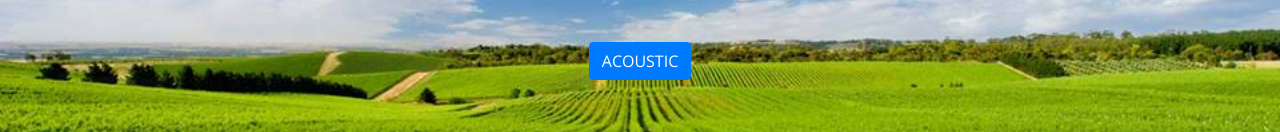
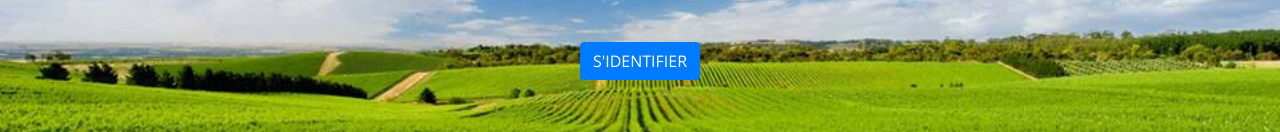
Before and after one commit to maryemkortoba/maryemkortoba.github.io, a website with bundled scripts: page index.html in a window 1280 px wide. Shown: the part 446-578 px from the top of the page. Built offline with nearby package versions, Linux system fonts and the light colour scheme.

Commit message:
Update index.html

```diff
--- a/index.html
+++ b/index.html
@@ -69,7 +69,7 @@
           </div>
           <div class="col-lg-8 mx-auto">
             <p class="text-faded mb-5">Bienvenue chez ASIS</p>
-            <a class="btn btn-primary btn-xl js-scroll-trigger" href="pricing.html">AcousTic</a>
+            <a class="btn btn-primary btn-xl js-scroll-trigger" href="login.html">s'identifier</a>
           </div>
         </div>
       </div>
```
